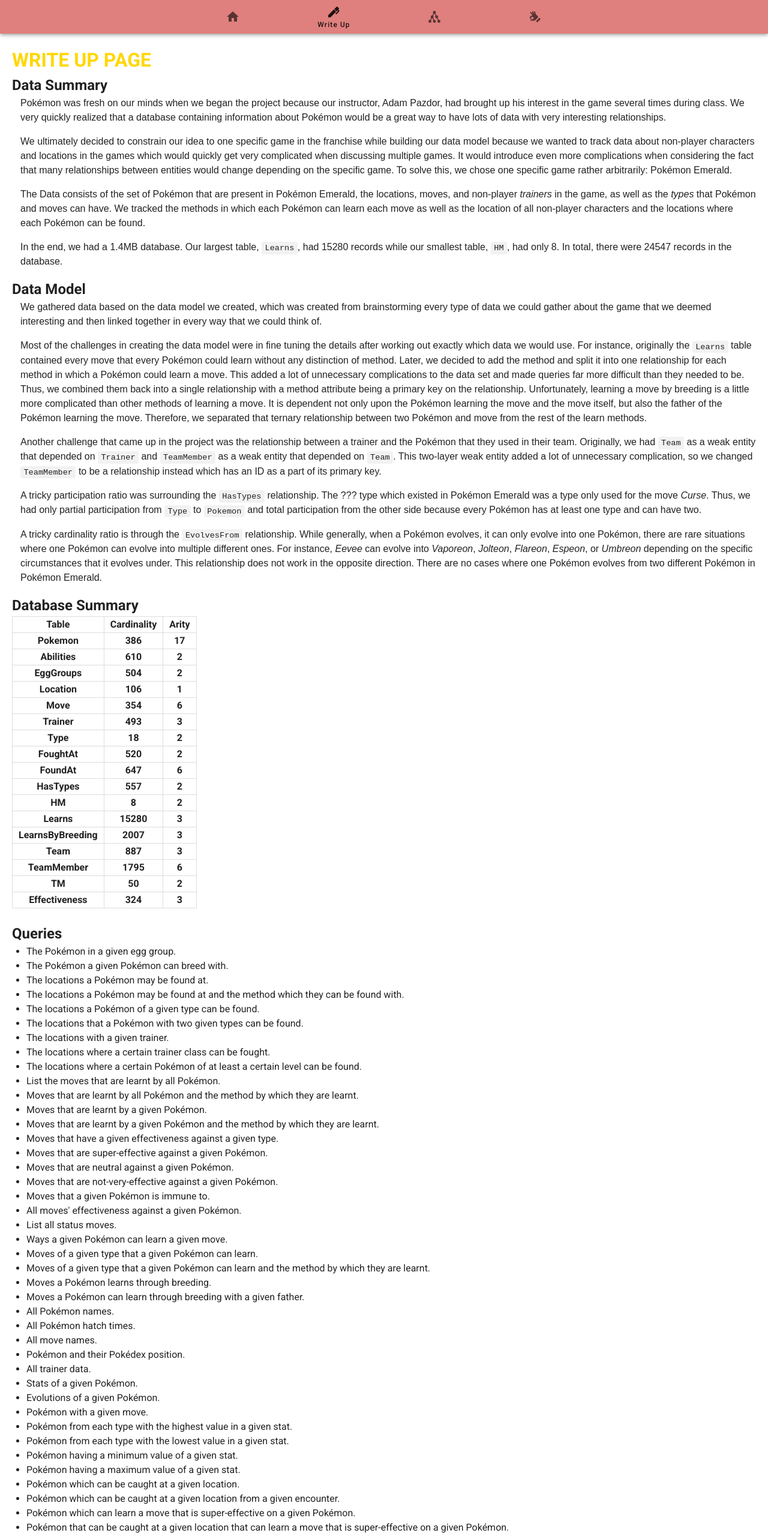
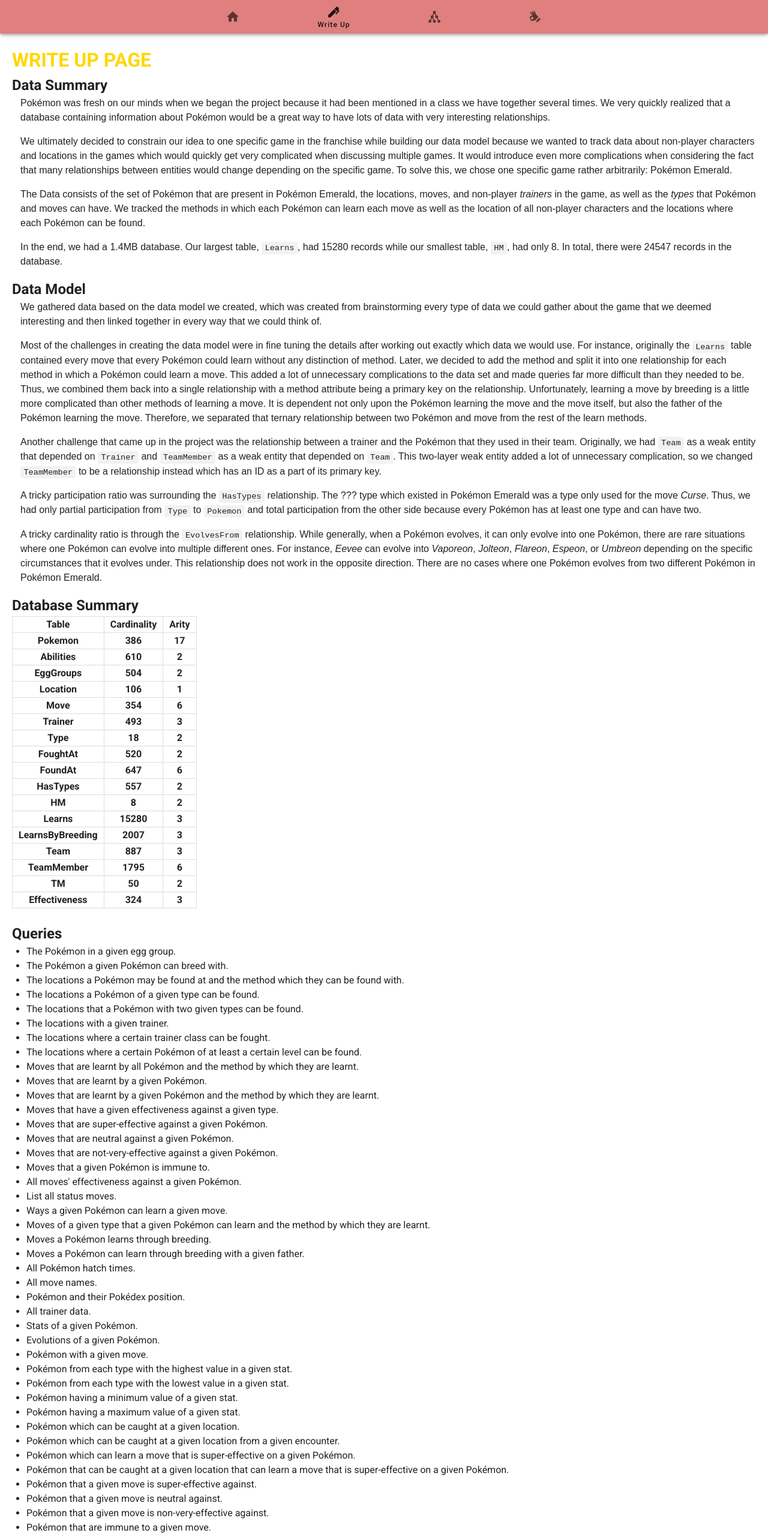
Before and after one commit to JacobJanzen/J5-Pocket-Monsters-Database, a Vue app in the folder front_end/: page /WriteUp in a window 1280 px wide. Shown: the top 2560 px of the page at 60% size. Built offline with nearby package versions, Linux system fonts and the light colour scheme.

Commit message:
updated writeup in app

```diff
--- a/front_end/src/views/WriteUp.vue
+++ b/front_end/src/views/WriteUp.vue
@@ -3,8 +3,8 @@
 <h1>WRITE UP PAGE</h1>
 <h2>Data Summary</h2>
 <p>
-Pokémon was fresh on our minds when we began the project because our instructor, Adam Pazdor,
-had brought up his interest in the game several times during class. We very quickly realized that
+Pokémon was fresh on our minds when we began the project because it had been mentioned in a class
+we have together several times. We very quickly realized that
 a database containing information about Pokémon would be a great way to have lots of data with
 very interesting relationships.
 </p>
@@ -134,14 +134,12 @@
 <ul>
     <li>The Pokémon in a given egg group.</li>
     <li>The Pokémon a given Pokémon can breed with.</li>
-    <li>The locations a Pokémon may be found at.</li>
     <li>The locations a Pokémon may be found at and the method which they can be found with.</li>
     <li>The locations a Pokémon of a given type can be found.</li>
     <li>The locations that a Pokémon with two given types can be found.</li>
     <li>The locations with a given trainer.</li>
     <li>The locations where a certain trainer class can be fought.</li>
     <li>The locations where a certain Pokémon of at least a certain level can be found.</li>
-    <li>List the moves that are learnt by all Pokémon.</li>
     <li>Moves that are learnt by all Pokémon and the method by which they are learnt.</li>
     <li>Moves that are learnt by a given Pokémon.</li>
     <li>Moves that are learnt by a given Pokémon and the method by which they are learnt.</li>
@@ -153,12 +151,10 @@
     <li>All moves' effectiveness against a given Pokémon.</li>
     <li>List all status moves.</li>
     <li>Ways a given Pokémon can learn a given move.</li>
-    <li> Moves of a given type that a given Pokémon can learn.</li>
     <li>Moves of a given type that a given Pokémon can learn and the method by which they are
         learnt.</li>
     <li>Moves a Pokémon learns through breeding.</li>
     <li>Moves a Pokémon can learn through breeding with a given father.</li>
-    <li>All Pokémon names.</li>
     <li>All Pokémon hatch times.</li>
     <li>All move names.</li>
     <li>Pokémon and their Pokédex position.</li>
@@ -182,7 +178,6 @@
     <li>Effects a given move has on a Pokémon.</li>
     <li>All abilities Pokémon have.</li>
     <li>Pokémon with a given ability.</li>
-    <li>Pokémon of a given type that can learn moves of a given type.</li>
     <li>Pokémon of a given type that can learn moves of a given type and the methods by which
         they are learnt.</li>
     <li>All teams of a given trainer.</li>
@@ -191,7 +186,12 @@
     <li>All teams with a maximum level.</li>
     <li>Number of Pokémon per type.</li>
     <li>Types with physical damage.</li>
-    <li>Types with special damage.</li>
+    <li>All TM moves.</li>
+    <li>All HM moves.</li>
+    <li>All moves all Pokémon learn by TM.</li>
+    <li>All moves all Pokémon learn by HM.</li>
+    <li>All moves a given Pokémon learns by TM.</li>
+    <li>All moves a given Pokémon learns by HM.</li>
 </ul>
 <p>
 <h2>Interface</h2>
@@ -221,7 +221,8 @@
 Interacting with the database is quite simple. You can start by clicking the drop-down menu saying
 "What do you want to know?" Afterwards, you can start typing to search for a specific query or
 to filter down the list, or just scroll down the list of queries until you find your desired
-query. After selecting a query, it may open up new drop-down menus to select specific parameters
+query. You can also use the checkboxes to narrow the serach down to specific types of queries.
+After selecting a query, it may open up new drop-down menus to select specific parameters
 of the query. When all the fields have been selected, you can click "QUERY!" to execute the
 query and the results will appear on the page.
 If you want to save a CSV file containing the results of the query, you can click download. To
```
